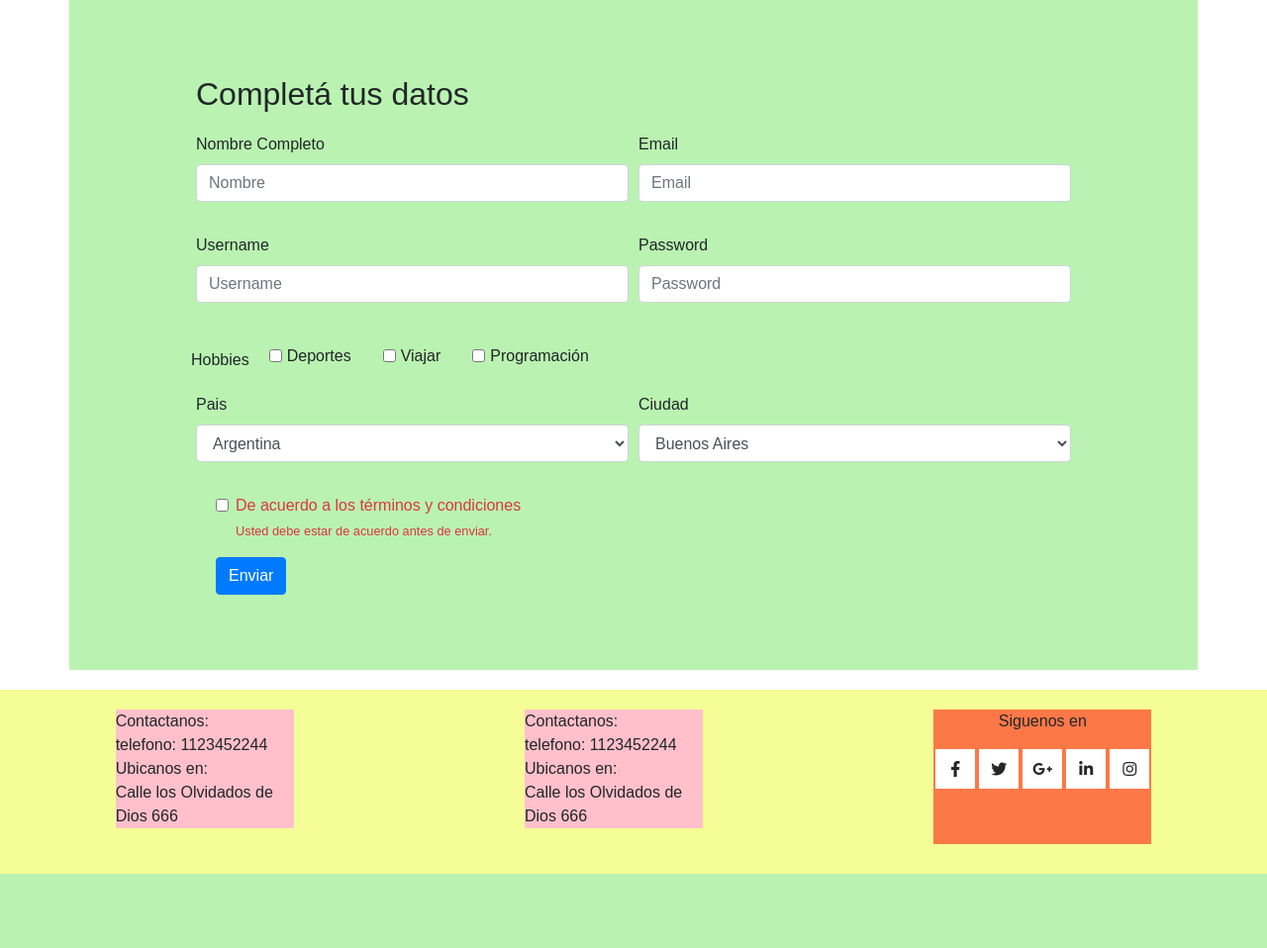
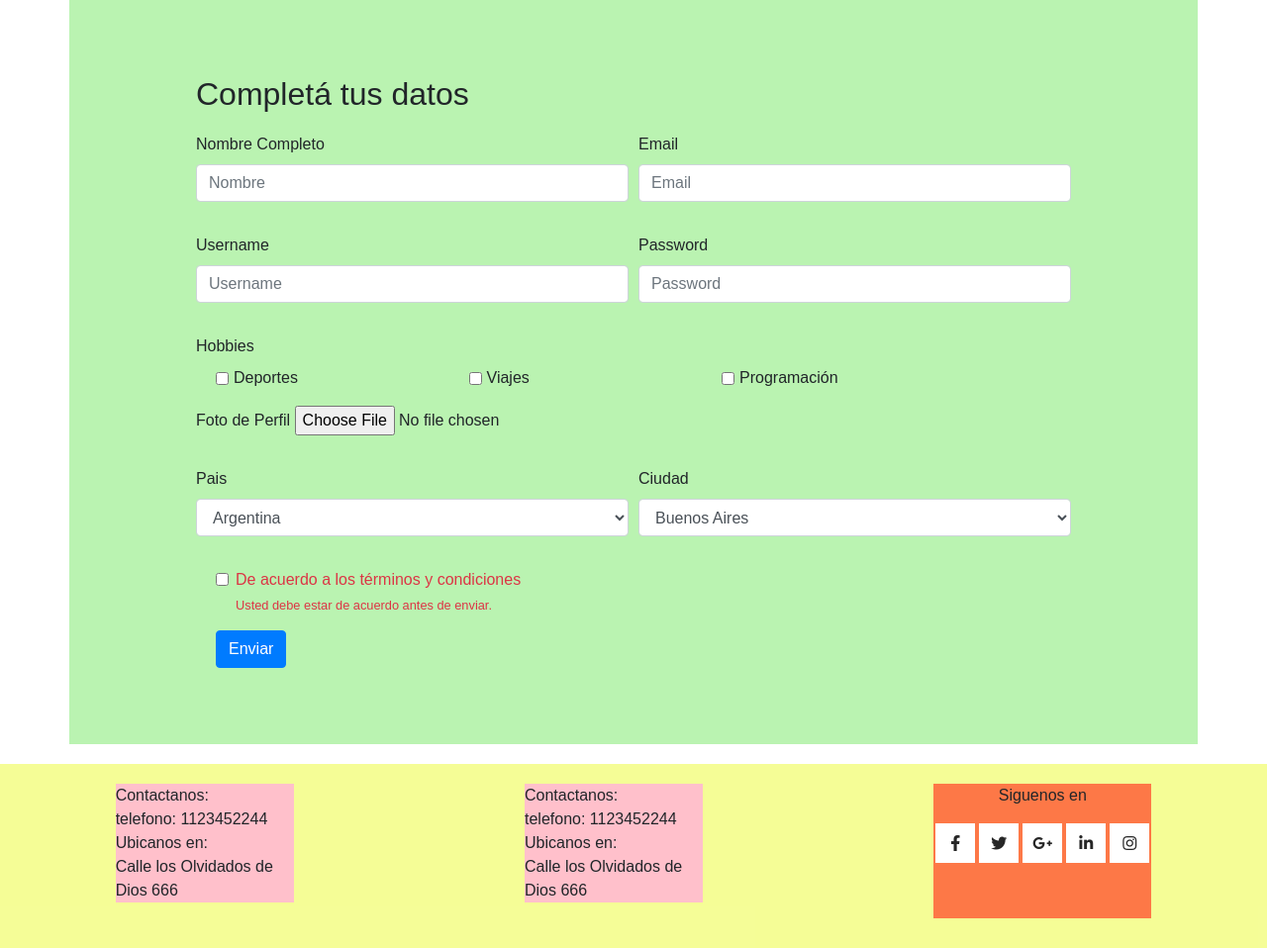
Before and after one commit to Belafu/ZONA-NORTE, a PHP site: page /registro.php in a window 1280 px wide. Shown: the part 101-1059 px from the top of the page at 99% size. Before the commit the page ends 984 px from the top, so only its background shows below. Run offline with PHP 8.4, Linux system fonts and the light colour scheme; some libraries are stand-ins or nearby versions.

Commit message:
subira ?

```diff
--- a/felicitaciones.php
+++ b/felicitaciones.php
@@ -1,3 +1,6 @@
 <?php
 echo "RELLENASTE CORRECTAMENTE TODOS TUS DATOS";
+var_dump($_POST);
+//NO FUNCIONA COMO ACCEDEMOS A LOS DATOS
+
  ?>
--- a/funciones.php
+++ b/funciones.php
@@ -40,7 +40,15 @@ function validarRegistro($datos){
     } elseif($datosFinales["pass"] !== $datosFinales["pass2"]){
       $errores["pass"] = "Las contraseñas no coinciden.";
     }*/
-
+//VALIDACION DE LA IMAGEN
+    if ($_FILES["foto"]["error"]!= 0) {
+      $errores["foto"] = "Hubo un error al acargar la imagen <br>";
+    }else {
+        $ext = pathinfo($_FILES["foto"]["name"],PATHINFO_EXTENSION);
+        if ($ext!= "jpg" && $ext!= "jpeg" && $ext!= "png") {
+            $errores["foto"] = "el cv debe ser jpg ,jpeg o png <br>";
+        }
+    }
     return $errores;
 }
 
@@ -61,7 +69,8 @@ function armarUsuario(){//Se pasa por $_POST
     "nombre" => trim($_POST["nombre"]),
     "email" =>  trim($_POST["email"]),
     "username" => trim($_POST["username"]),
-    "password" => password_hash($_POST["password"],PASSWORD_DEFAULT)
+    "password" => password_hash($_POST["password"],PASSWORD_DEFAULT),
+    "foto" => "img/".$_POST["username"]
   ];
 }
 
@@ -76,6 +85,6 @@ function guardarUsuario($usuario){
   file_put_contents("usuarios.json", $array);
 }
 
-
+//Falta validar que no haya usuarios repetidos ese es nuestro criterio
 
  ?>
--- a/registro.php
+++ b/registro.php
@@ -5,7 +5,8 @@ $errores = [];
 $nombreOk='';
 $emailOk='';
 $usernameOk='';//hay que validar que no haya otro con el mismo username
-//$passwordOk='';
+
+//validar la imagen
 
 if ($_POST) {
   $errores = validarRegistro($_POST);
@@ -19,8 +20,8 @@ if ($_POST) {
       guardarUsuario($usuario);
       header('Location: felicitaciones.php');
       //subir imagen;
-      //$ext= pathinfo($_FILES["avatar"]["name"], PATHINFO_EXTENSION);
-      //move_uploaded_file($_FILES["avatar"]["tmp_name"], "img/". $_POST["email"]. "." .$ext);
+      $ext= pathinfo($_FILES["foto"]["name"], PATHINFO_EXTENSION);
+      move_uploaded_file($_FILES["foto"]["tmp_name"], "img/". $_POST["username"]. "." .$ext);
   }
   else {
     var_dump($errores);
@@ -49,7 +50,7 @@ if ($_POST) {
   <div class="container">
   <h2 class="text-center text-lg-left">Completá tus datos</h2>
 
-  <form action="registro.php" method="post"><!--A donde va ir cuando presione ENviar-->
+  <form action="registro.php" method="post" enctype="multipart/form-data"><!--A donde va ir cuando presione ENviar-->
       <div class="form-group form-row">
           <div class="form-group col-xs-12 col-sm-6">
             <label for="nombre">Nombre Completo</label><!--Falta el value que es el valor que viajara y el name con la posicion que tendra-->
@@ -60,7 +61,6 @@ if ($_POST) {
             <input type="email" class="form-control" id="inputApellido" name="email" value='<?= $emailOk ?>' placeholder="Email" required>
           </div>
       </div>
-
       <div class="form-group form-row">
           <div class="form-group col-xs-12 col-sm-6">
             <label for="inputEmail4">Username</label>
@@ -72,22 +72,27 @@ if ($_POST) {
           </div>
       </div>
       <div class="form-group form-row">
-        <h6 class="mt-3">Hobbies</h6> <?php // TODO: Persistir ?>
-        <div class="form-check form-check-inline">
-          <input class="form-check-input" name="hobbies[sports]" type="checkbox" id="inlineCheckbox1" value="sports">
+        <div class="col-xs-12 col-lg-12">
+          <label for="" >Hobbies</label>
+        </div>
+        <div class="form-check form-check-inline col-xs-12 col-lg-3">
+          <input class="form-check-input" type="checkbox" id="inlineCheckbox1" name="hobbies[sports]" value="option1">
           <label class="form-check-label" for="inlineCheckbox1">Deportes</label>
         </div>
-
-        <div class="form-check form-check-inline">
-          <input class="form-check-input" name="hobbies[viaje]" type="checkbox" id="inlineCheckbox2" value="viaje">
-          <label class="form-check-label" for="inlineCheckbox2">Viajar</label>
+        <div class="form-check form-check-inline col-xs-12 col-lg-3">
+          <input class="form-check-input" type="checkbox" id="inlineCheckbox2" name="hobbies[viaje]" value="option2">
+          <label class="form-check-label" for="inlineCheckbox2">Viajes</label>
         </div>
-
-        <div class="form-check form-check-inline">
-          <input class="form-check-input" name="hobbies[programming]" type="checkbox" id="inlineCheckbox3" value="programming">
+        <div class="form-check form-check-inline col-xs-12 col-lg-3">
+          <input class="form-check-input" type="checkbox" id="inlineCheckbox3" name="hobbies[programming]" value="option3">
           <label class="form-check-label" for="inlineCheckbox3">Programación</label>
         </div>
-
+      </div>
+      <div class="form-group form-row">
+          <div class="form-group col-xs-12">
+            <!--Falta el value que es el valor que viajara y el name con la posicion que tendra-->
+            Foto de Perfil  <input type="file"  id="inputNombre" name="foto">
+          </div>
       </div>
       <div class="form-group form-row">
           <div class="form-group col-xs-12 col-sm-6">
```
Also changed, not shown: usuarios.json (+9 -28 lines), img/Kobaski.jpg (added), img/asd.jpeg (added).
